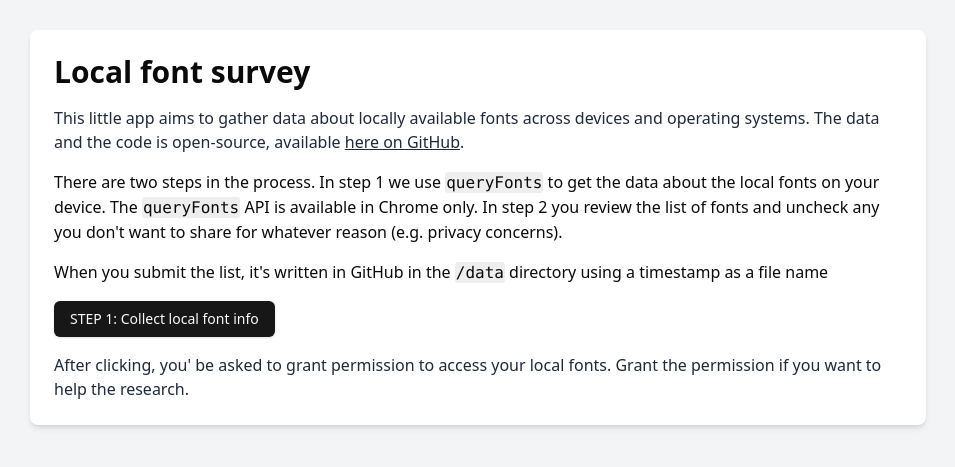
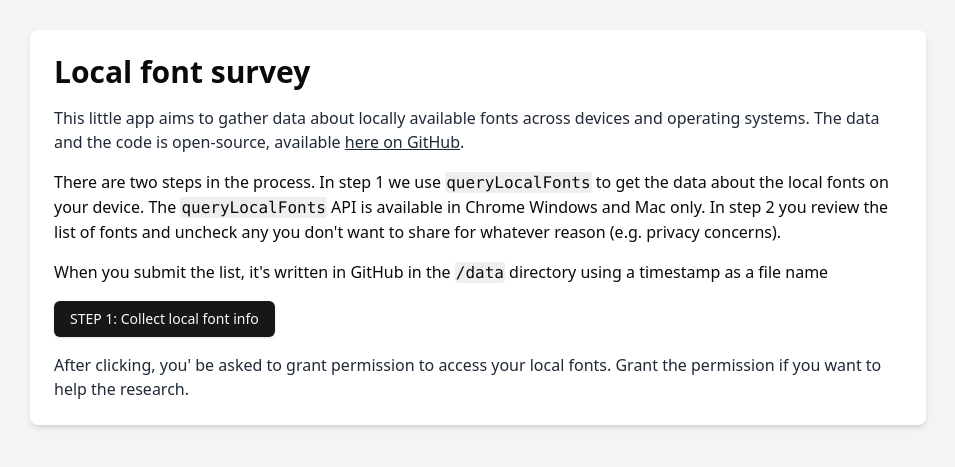
Before and after one commit to stoyan/fontes-locais, a Next.js app: page / in a window 1280 px wide. Shown: the part 173-640 px from the top of the page, without its empty margins (162-1117 px from the left). Built offline with nearby package versions, Linux system fonts and the light colour scheme.

Commit message:
tweakage

```diff
--- a/src/app/layout.tsx
+++ b/src/app/layout.tsx
@@ -1,20 +1,10 @@
-import type { Metadata } from "next";
-import { Geist, Geist_Mono } from "next/font/google";
-import "./globals.css";
-
-const geistSans = Geist({
-  variable: "--font-geist-sans",
-  subsets: ["latin"],
-});
-
-const geistMono = Geist_Mono({
-  variable: "--font-geist-mono",
-  subsets: ["latin"],
-});
+import type {Metadata} from 'next';
+import './globals.css';
 
 export const metadata: Metadata = {
-  title: "Local Fonts inspector",
-  description: "This little app aims to gather data about locally available fonts across devices and operating systems. The data and the code is open-source, available on GitHub.",
+  title: 'Local Fonts inspector',
+  description:
+    'This little app aims to gather data about locally available fonts across devices and operating systems. The data and the code is open-source, available on GitHub.',
 };
 
 export default function RootLayout({
@@ -24,9 +14,7 @@ export default function RootLayout({
 }>) {
   return (
     <html lang="en">
-      <body
-        className={`${geistSans.variable} ${geistMono.variable} antialiased`}
-      >
+      <body>
         {children}
       </body>
     </html>
--- a/src/components/LocalFontsSelector.tsx
+++ b/src/components/LocalFontsSelector.tsx
@@ -123,11 +123,11 @@ export default function LocalFontsSelector() {
           </p>
           <p>
             There are two steps in the process. In step 1 we use{' '}
-            <code>queryFonts</code> to get the data about the local fonts on
-            your device. The <code>queryFonts</code> API is available in Chrome
-            only. In step 2 you review the list of fonts and uncheck any you
-            don&apos;t want to share for whatever reason (e.g. privacy
-            concerns).
+            <code>queryLocalFonts</code> to get the data about the local fonts
+            on your device. The <code>queryLocalFonts</code> API is available in
+            Chrome Windows and Mac only. In step 2 you review the list of fonts
+            and uncheck any you don&apos;t want to share for whatever reason
+            (e.g. privacy concerns).
           </p>
           <p>
             When you submit the list, it&apos;s written in GitHub in the{' '}
```
